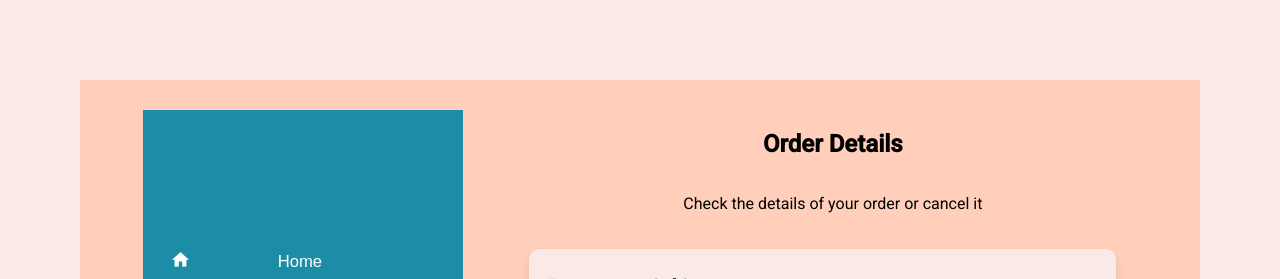
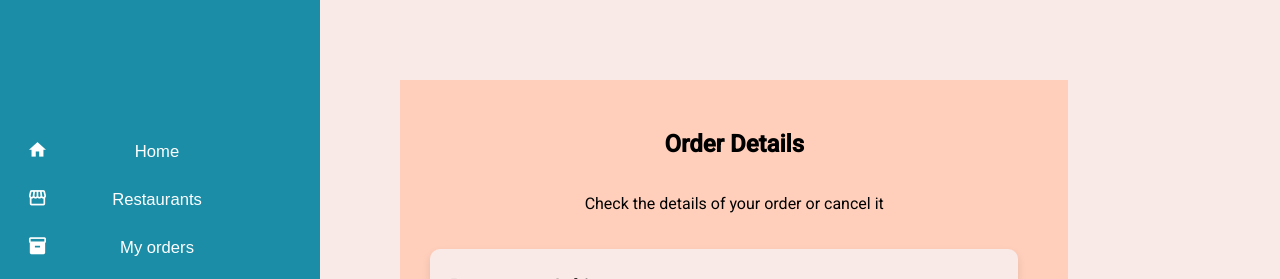
Before and after one commit to UPC-PRE-SI729-2402-WX51-G1-Verduritas/GastroGo-FrontEnd, an Angular app: page /order-details in a window 1280 px wide. Shown: the top 279 px of the page. Built offline with nearby package versions, Linux system fonts and the light colour scheme.

Commit message:
feat(my-orders): Update order-details.component.html

```diff
--- a/src/app/workers/my-order/pages/order-details/order-details.component.html
+++ b/src/app/workers/my-order/pages/order-details/order-details.component.html
@@ -1,14 +1,13 @@
+<div style="display: flex; flex-direction: row;">
+<app-side-navigator-bar></app-side-navigator-bar>
   <div class="profile-container">
 
+      <div class="profile-form-container">
 
-    <div class="profile-form-container">
-      <app-side-navigator-bar></app-side-navigator-bar>
-        <div class ="container-son" >
-
-            <div class = "tittle">
-                <h2 > Order Details</h2>
-                <p>Check the details of your order or cancel it </p>
-
+        <div class="container-son">
+          <div class="tittle">
+            <h2>Order Details</h2>
+            <p>Check the details of your order or cancel it</p>
           </div>
           <div class="white-rectangle">
             <div class="left-section">
@@ -21,9 +20,7 @@
               <p>Status: In process</p>
               <a href="/order-tracker">Check the tracker</a>
             </div>
-
           </div>
-
           <div class="white-rectangle">
             <div class="menu-section">
               <h3>Appetizers</h3>
@@ -33,7 +30,6 @@
                 <p>Gyozas</p>
                 <input type="text" value="05" />
               </div>
-
               <h3>Main Dishes</h3>
               <div class="menu-itemH">
                 <p>Sushi Nigiri</p>
@@ -41,7 +37,6 @@
                 <p>Ramen de Cerdo</p>
                 <input type="text" value="04" />
               </div>
-
               <h3>Drinks</h3>
               <div class="menu-itemH">
                 <p>Sake</p>
@@ -51,20 +46,11 @@
               </div>
             </div>
           </div>
-
-
-
-
-
-
-
-
           <div class="buttons">
             <button class="read-more-button" [routerLink]="['/order']">Go Back To Orders</button>
             <button>Cancel Order</button>
           </div>
         </div>
-
-
       </div>
   </div>
+</div>
```
Lines whose indentation alone changed are shown as unchanged.
